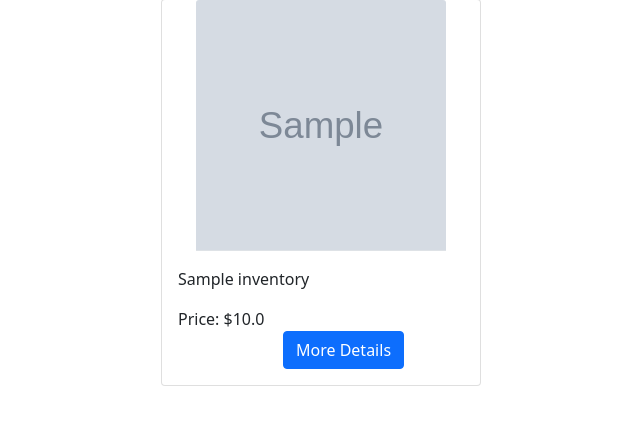
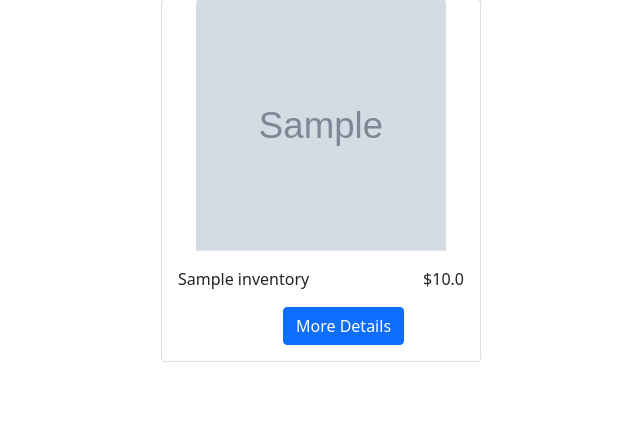
Before and after one commit to traviicii/flask-ecommerce-site, a Flask app: page / in a window 1280 px wide. Shown: the part 186-611 px from the top of the page, without its empty margins (319-959 px from the left). Run offline with Flask 3, Linux system fonts and the light colour scheme; tables that the repository leaves empty hold one stand-in row (values such as "Sample post"); grey boxes marked "Sample" are stand-in pictures; some libraries are stand-ins or nearby versions.

Commit message:
Edited product displays in index.html

```diff
--- a/app/routes.py
+++ b/app/routes.py
@@ -57,6 +57,4 @@ def editItem(prodid):
 
 
 
-
-
 #flask run --port 8000
--- a/app/templates/index.html
+++ b/app/templates/index.html
@@ -9,8 +9,10 @@
             <img src="{{ product.image }}" class="card-img-top" alt="...">
         </span>
         <div class="card-body">
+        <div style="display: flex; justify-content:space-between">
             <p class="card-text">{{ product.product_name }}</p>
-            <span>Price: ${{ product.price }}</span>
+            <p>${{ product.price }}</p>
+        </div>
             <div class="product_buttons">
                 <a class="btn btn-primary" href="#" role="button" id="details">More Details</a>
                 {% if admin == True %}
```
Also changed, not shown: app/templates/product.html (added, +10 -0 lines).
